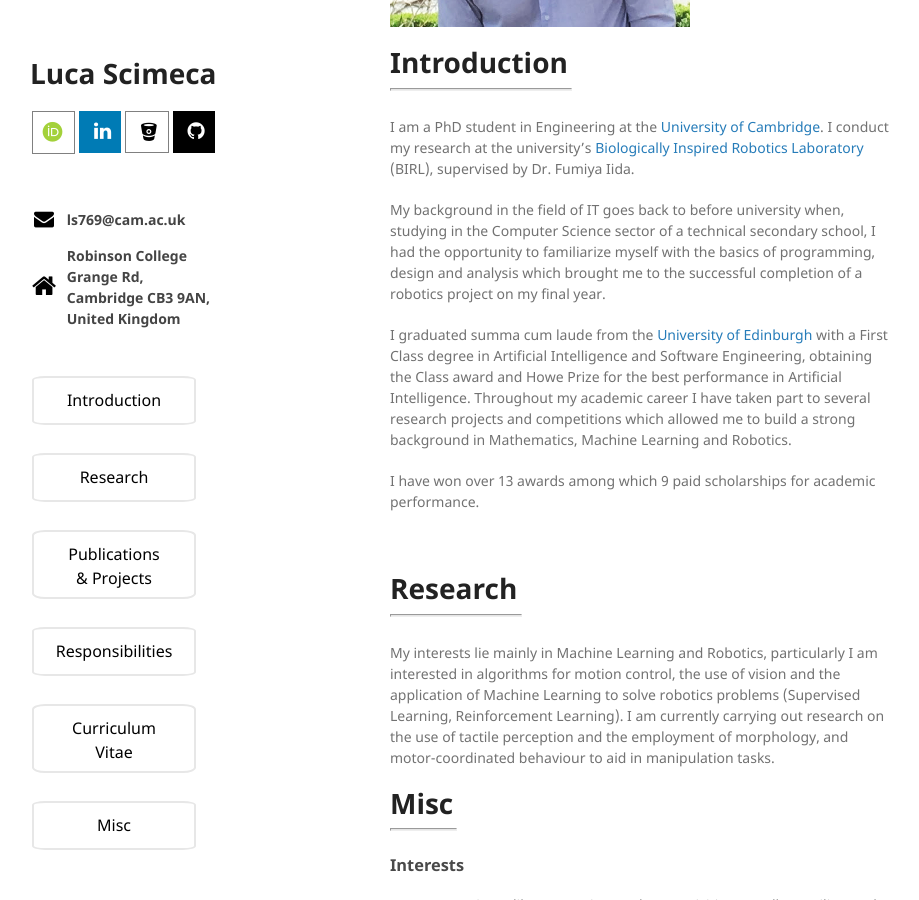
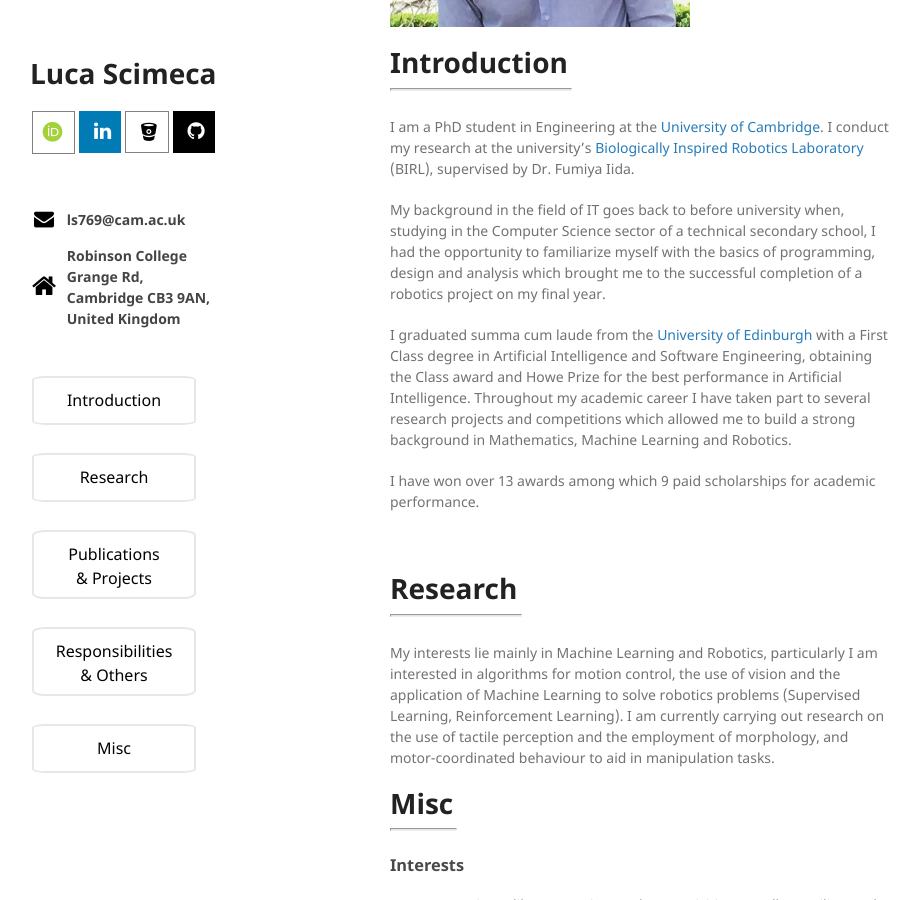
Before and after one commit to lucascimeca/lucascimeca.github.io, a Jekyll site: the page built from index.md, in a window 1280 px wide and 900 px high, scrolled down 369 px. Shown: the whole window, without its empty margins (180-1099 px from the left). Built offline with Jekyll 4.4.1, drawn with Linux system fonts in a browser that asks for light colours; nearby versions of some CDN libraries; some web fonts are replaced; the repository's description, which GitHub fills in, is left out.

Commit message:
Update default.html

```diff
--- a/_layouts/default.html
+++ b/_layouts/default.html
@@ -72,8 +72,8 @@
           {% if site.publications %}
             <p><a href="https://lucascimeca.github.io/publications" class="button-hover-large" style="vertical-align:middle">Publications </br>& Projects</a></p>
           {% endif %}
-          <p><a href="https://lucascimeca.github.io/responsibilities" class="button-hover" style="vertical-align:middle">Responsibilities</a></p>
-          <p><a href="https://lucascimeca.github.io/curriculum-vitae" class="button-hover-large" style="vertical-align:middle">Curriculum Vitae</a></p>
+          <p><a href="https://lucascimeca.github.io/responsibilities" class="button-hover-large" style="vertical-align:middle">Responsibilities </br>& Others</a></p>
+          <!--   <p><a href="https://lucascimeca.github.io/curriculum-vitae" class="button-hover-large" style="vertical-align:middle">Curriculum Vitae</a></p>  -->
           <p><a href="https://lucascimeca.github.io/#-misc" class="button-hover" style="vertical-align:middle">Misc</a></p>
 
       </header>
```
